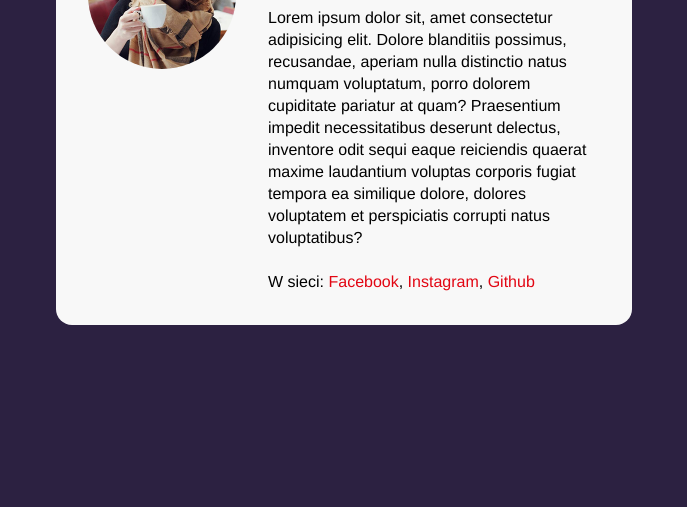
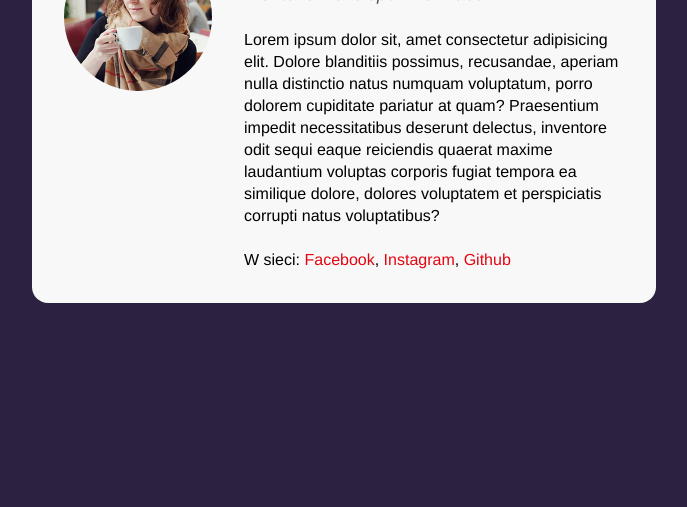
Before and after one commit to nenyancodes/WTF-business-card-initial, a plain HTML site: page index.html in a window 1280 px wide. Shown: the part 293-800 px from the top of the page, without its empty margins (296-983 px from the left). Drawn offline with Linux system fonts and the light colour scheme.

Commit message:
Add flex shrink to image

```diff
--- a/css/style.css
+++ b/css/style.css
@@ -18,7 +18,7 @@ body {
 }
 
 .main {
-  width: 45%;
+  width: 624px;
   margin: 16px;
   background-color: #f8f8f8;
   padding: 32px;
@@ -31,6 +31,7 @@ body {
 }
 
 .card__image {
+  flex-shrink: 0;
   width: 148px;
   height: 148px;
   border-radius: 50%;
@@ -56,9 +57,9 @@ body {
 }
 
 .card__description {
+  margin: 0;
   font-size: 16px;
   line-height: 22px;
-  margin: 0;
 }
 
 .card__description--margin {
@@ -66,8 +67,8 @@ body {
 }
 
 .special {
+  font-weight: normal;
   color: #ed6d05;
-  font-weight: normal;
 }
 
 .card__link {
--- a/index.html
+++ b/index.html
@@ -16,7 +16,7 @@
         kawkę"
           class="card__image"
         />
-        <div class="card__info__wrapper">
+        <div>
           <header class="card__info">
             <h1 class="card__name">Ania Wójtowicz</h1>
             <p class="card__position">Frontend Developer Wannabe</p>
```
